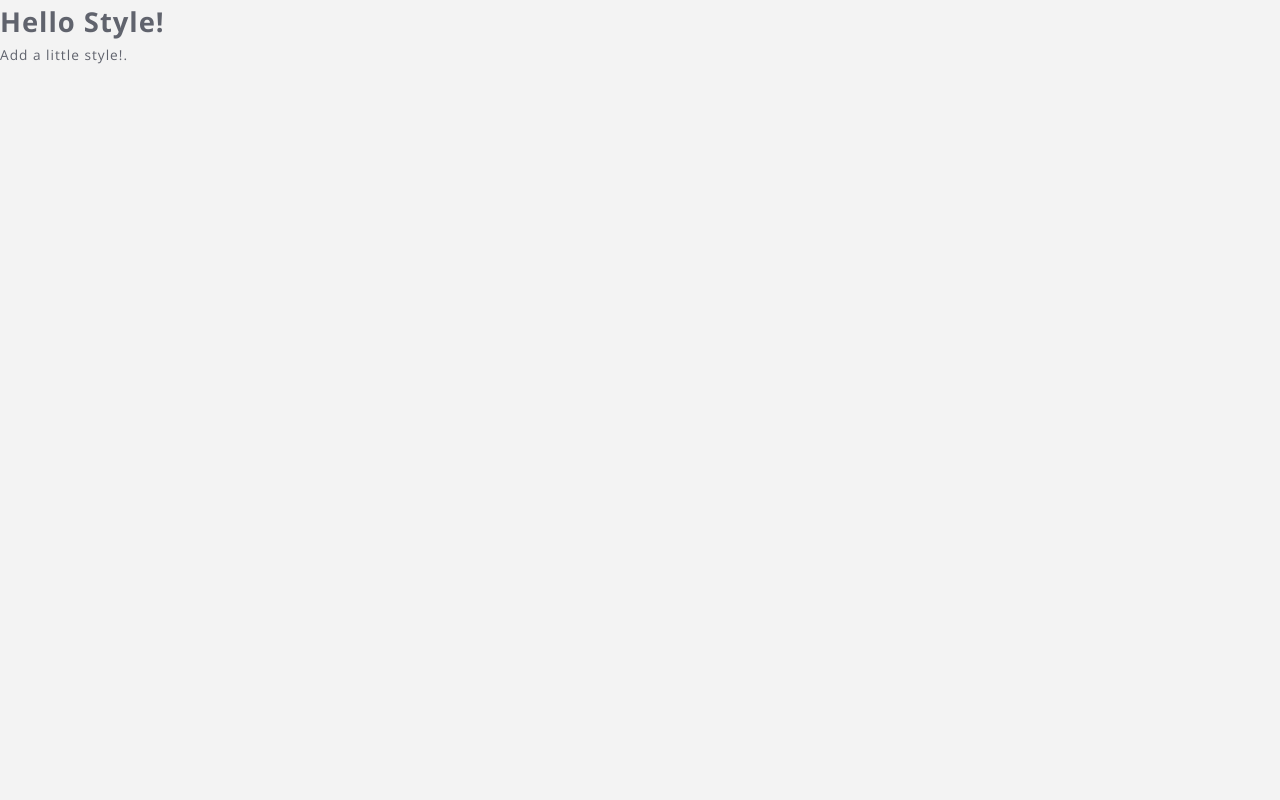
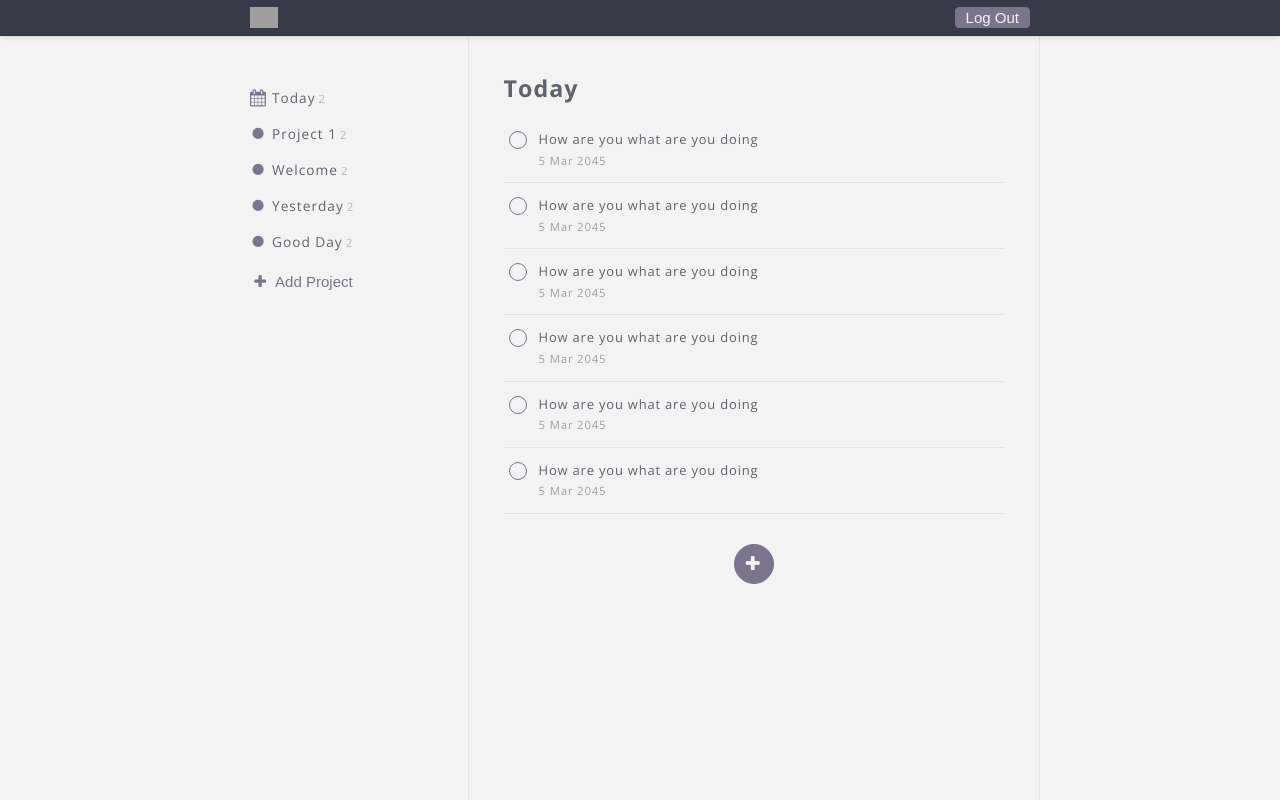
Before and after one commit to SakibAzadLion/todos, a React (Create React App) app: page / in a window 1280 px wide. Built offline with nearby package versions, Linux system fonts and the light colour scheme; grey boxes are pictures that could not be loaded.

Commit message:
Todos Basic Work Done

```diff
--- a/package.json
+++ b/package.json
@@ -6,6 +6,7 @@
     "@testing-library/jest-dom": "^4.2.4",
     "@testing-library/react": "^9.4.0",
     "@testing-library/user-event": "^7.2.1",
+    "font-awesome": "^4.7.0",
     "node-sass": "^4.13.1",
     "react": "^16.12.0",
     "react-dom": "^16.12.0",
--- /dev/null
+++ b/src/components/App.js
@@ -0,0 +1,12 @@
+import React from "react";
+import Home from "./Home"
+
+class App extends React.Component {
+  render() {
+    return (
+      <Home />
+    );
+  }
+}
+
+export default App;
--- /dev/null
+++ b/src/components/Content.js
@@ -0,0 +1,85 @@
+import React from "react";
+import 'font-awesome/css/font-awesome.min.css';
+
+class Content extends React.Component {
+  render() {
+    return (
+      <div className="main__content">
+        <h2>Today</h2>
+        <ul className="task__list">
+          <li className="task__item">
+            <div className="check__box">
+              <div className="checker">
+                <i className="fa fa-check"></i>
+              </div>
+            </div>
+            <div className="task__content">
+              <div className="tesk__text">How are you what are you doing</div>
+              <div className="tesk__timer">5 Mar 2045</div>
+            </div>
+          </li>
+          <li className="task__item">
+            <div className="check__box">
+              <div className="checker">
+                <i className="fa fa-check"></i>
+              </div>
+            </div>
+            <div className="task__content">
+              <div className="tesk__text">How are you what are you doing</div>
+              <div className="tesk__timer">5 Mar 2045</div>
+            </div>
+          </li>
+          <li className="task__item">
+            <div className="check__box">
+              <div className="checker">
+                <i className="fa fa-check"></i>
+              </div>
+            </div>
+            <div className="task__content">
+              <div className="tesk__text">How are you what are you doing</div>
+              <div className="tesk__timer">5 Mar 2045</div>
+            </div>
+          </li>
+          <li className="task__item">
+            <div className="check__box">
+              <div className="checker">
+                <i className="fa fa-check"></i>
+              </div>
+            </div>
+            <div className="task__content">
+              <div className="tesk__text">How are you what are you doing</div>
+              <div className="tesk__timer">5 Mar 2045</div>
+            </div>
+          </li>
+          <li className="task__item">
+            <div className="check__box">
+              <div className="checker">
+                <i className="fa fa-check"></i>
+              </div>
+            </div>
+            <div className="task__content">
+              <div className="tesk__text">How are you what are you doing</div>
+              <div className="tesk__timer">5 Mar 2045</div>
+            </div>
+          </li>
+          <li className="task__item">
+            <div className="check__box">
+              <div className="checker">
+                <i className="fa fa-check"></i>
+              </div>
+            </div>
+            <div className="task__content">
+              <div className="tesk__text">How are you what are you doing</div>
+              <small className="tesk__timer">5 Mar 2045</small>
+            </div>
+          </li>
+        </ul>
+        <button className="add__task__btn">
+          <i className="fa fa-plus"></i>
+        </button>
+      </div>
+    );
+  }
+}
+
+export default Content;
--- /dev/null
+++ b/src/components/Header.js
@@ -0,0 +1,16 @@
+import React from "react";
+
+class Header extends React.Component {
+  render() {
+    return (
+      <header className="header">
+        <div className="container">
+          <img src="../images/logo.png" alt="logo" />
+          <button className="logout__btn">Log Out</button>
+        </div>
+      </header>
+    );
+  }
+}
+
+export default Header;
--- /dev/null
+++ b/src/components/Home.js
@@ -0,0 +1,23 @@
+import React from "react";
+import Header from "./Header";
+import Sidebar from "./Sidebar";
+import Content from "./Content";
+
+class Home extends React.Component {
+  render() {
+    return (
+      <div className="app">
+        <Header />
+
+        <div className="container">
+          <div className="content">
+            <Sidebar />
+            <Content />
+          </div>
+        </div>
+      </div>
+    );
+  }
+}
+
+export default Home;
--- /dev/null
+++ b/src/components/Sidebar.js
@@ -0,0 +1,62 @@
+import React from "react";
+import 'font-awesome/css/font-awesome.min.css';
+
+class Sidebar extends React.Component {
+  render() {
+    return (
+      <div className="sidebar">
+        <ul className="project__list">
+          <li className="project__item">
+            <span className="item__icon">
+              <i className="fa fa-calendar"></i>
+            </span>
+            <span className="item__content">
+              Today
+              <small className="item__counter">2</small>
+            </span>
+          </li>
+          <li className="project__item">
+            <span className="item__icon">
+              <i className="fa fa-circle"></i>
+            </span>
+            <span className="item__content">
+              Project 1<small className="item__counter">2</small>
+            </span>
+          </li>
+          <li className="project__item">
+            <span className="item__icon">
+              <i className="fa fa-circle"></i>
+            </span>
+            <span className="item__content">
+              Welcome
+              <small className="item__counter">2</small>
+            </span>
+          </li>
+          <li className="project__item">
+            <span className="item__icon">
+              <i className="fa fa-circle"></i>
+            </span>
+            <span className="item__content">
+              Yesterday
+              <small className="item__counter">2</small>
+            </span>
+          </li>
+          <li className="project__item">
+            <span className="item__icon">
+              <i className="fa fa-circle"></i>
+            </span>
+            <span className="item__content">
+              Good Day
+              <small className="item__counter">2</small>
+            </span>
+          </li>
+        </ul>
+        <button className="add_project__btn">
+          <i className="fa fa-plus pro__plus"></i>Add Project
+        </button>
+      </div>
+    );
+  }
+}
+
+export default Sidebar;
--- a/src/index.js
+++ b/src/index.js
@@ -1,17 +1,8 @@
+import React from "react";
+import { render } from "react-dom";
+import App from "./components/App";
+import "./index.scss";
 
-import React from 'react';
-import ReactDOM from 'react-dom';
-import './index.scss';
 
-class MyHeader extends React.Component {
-  render() {
-    return (
-      <div>
-      <h1>Hello Style!</h1>
-      <p>Add a little style!.</p>
-      </div>
-    );
-  }
-}
 
-ReactDOM.render(<MyHeader />, document.getElementById('root'));
+render(<App />, document.getElementById("root"));
--- a/src/index.scss
+++ b/src/index.scss
@@ -330,6 +330,7 @@ APP PAGE STYLES
           .item__content {
             .item__counter {
               color: #b9b9b9;
+              margin-left: 3px;
             }
           }
         }
```
Also changed, not shown: src/images/logo.png (added), 1 other file (tests, documents, lock files or other folders).
